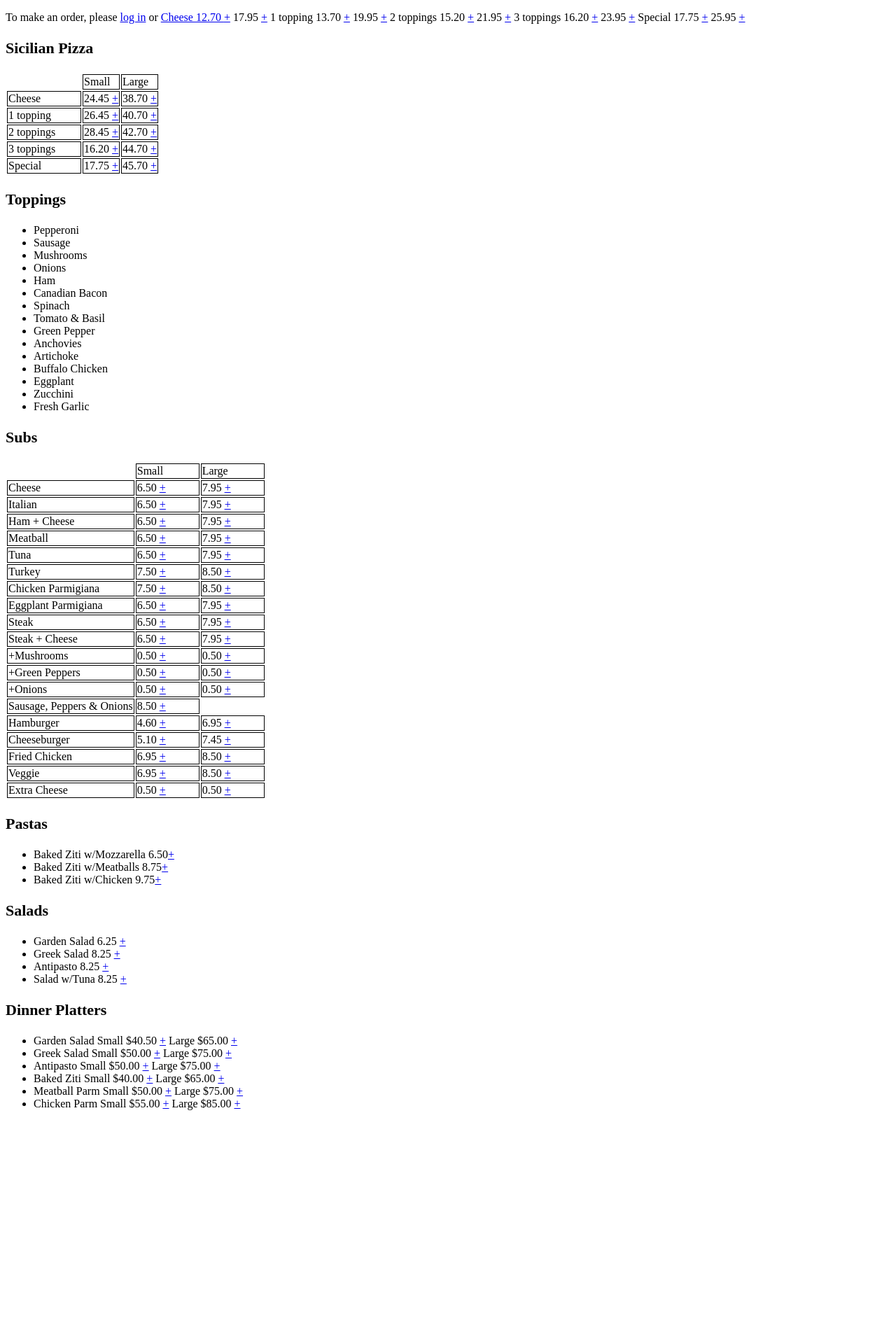
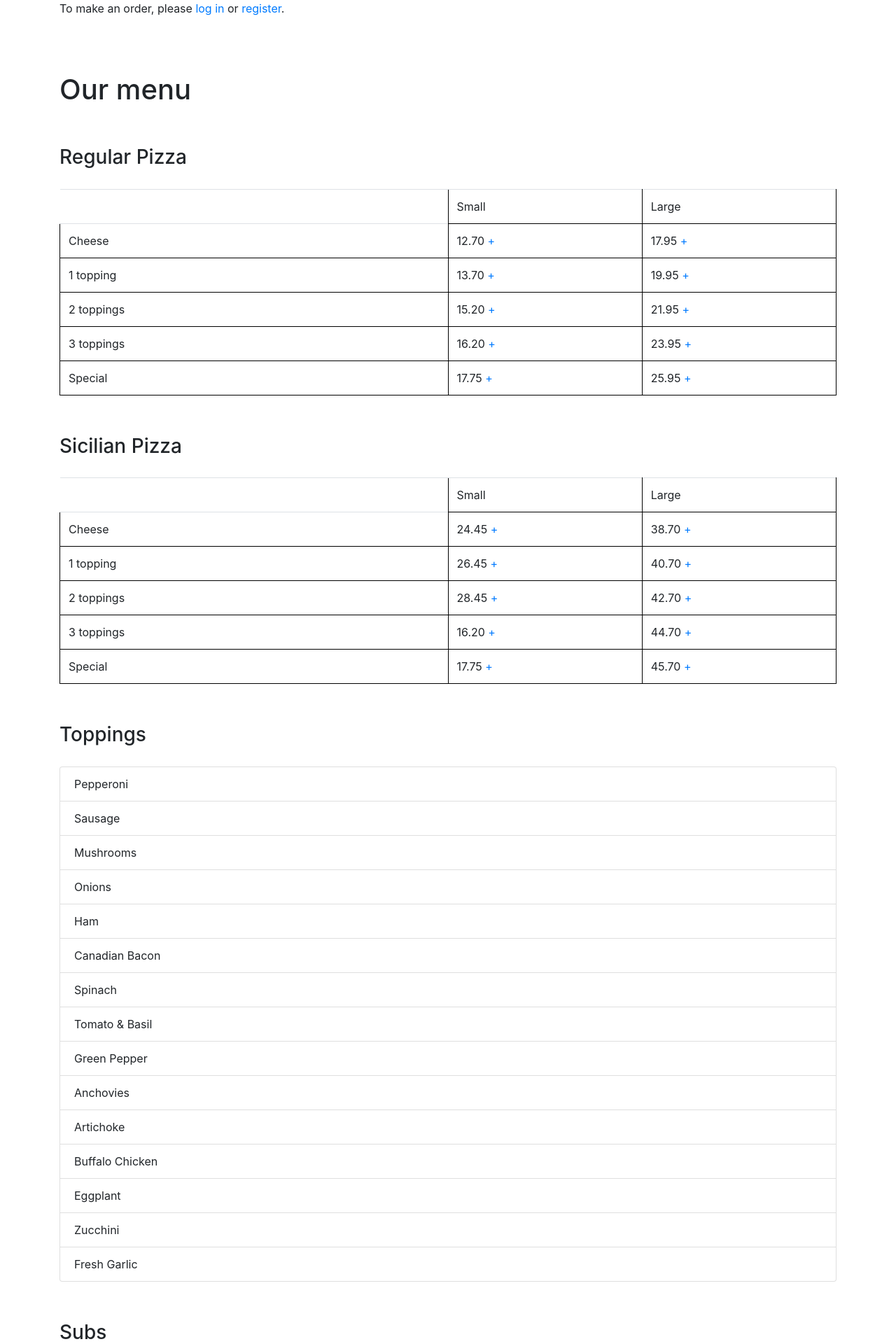
Before and after one commit to creepykedi/Django-Pizzeria, a Django app: page / in a window 1280 px wide. Shown: the top 1920 px of the page at 70% size. Before the commit the page ends 1586 px from the top, so only its background shows below. Run offline with Django 3.2, Linux system fonts and the light colour scheme; data comes from the database, SQL or seed files in the repository; both versions use the stored data as it was after the commit; some libraries are stand-ins or nearby versions.

Commit message:
add topping

```diff
--- a/orders/admin.py
+++ b/orders/admin.py
@@ -1,9 +1,10 @@
 from django.contrib import admin
 
 # Register your models here.
-from .models import Topping, Product, Order
+from .models import Topping, Product, Order, CompletedOrder
 
 
 admin.site.register(Topping)
 admin.site.register(Product)
 admin.site.register(Order)
+admin.site.register(CompletedOrder)
--- a/orders/models.py
+++ b/orders/models.py
@@ -30,15 +30,25 @@ class Order(models.Model):
     items = models.ManyToManyField(Product)
     date_ordered = models.DateTimeField(auto_now=True)
     owner = models.ForeignKey(settings.AUTH_USER_MODEL, on_delete=models.CASCADE)
+    toppingchoice = models.ForeignKey(Topping, on_delete=models.CASCADE, null=True)
     fulfilled = models.BooleanField(default=False)
 
     def __str__(self):
-        return f"{self.owner} ordered {self.items.all()} on {self.date_ordered}, fulfilled: {self.fulfilled}"
+        return f"{self.owner} ordered {self.items.first()}, {self.toppingchoice} on {self.date_ordered}," \
+               f"fulfilled: {self.fulfilled}, topping: {self.toppingchoice}"
 
     def get_order_items(self):
         ordered = str(self.items.name)
         return ordered
 
+    def clean_fulfilled(self):
+        fulfilled = Order.objects.filter(fulfilled=True)
+        for order in fulfilled:
+            order.delete()
+
+
+class CompletedOrder(models.Model):
+    order = models.ForeignKey(Order, on_delete=models.CASCADE)
 
    # def get_total(self):
   #      return sum([item.])
--- a/orders/static/orders/main.css
+++ b/orders/static/orders/main.css
@@ -2,6 +2,26 @@ td {
     border: solid 1px black;
 }
 
-h3{
-    font-size: 22px;
+h3, h1, h2 {
+    margin-top: 2em;
+    margin-bottom: 1em;
 }
+
+.logout{
+    margin-left: 42em;
+}
+
+.cart{
+    margin-top: 3em;
+    margin-bottom: 3em;
+}
+ul{
+    list-style-type:none
+}
+
+.bold{
+    font-weight: bold;
+}
+.order{
+    margin-left: 2em;
+}
--- /dev/null
+++ b/orders/static/orders/script.js
@@ -0,0 +1,5 @@
+/* When the user clicks on the button,
+toggle between hiding and showing the dropdown content */
+function myFunction() {
+  document.getElementById("myDropdown").classList.toggle("show");
+}
--- a/orders/templates/orders/base.html
+++ b/orders/templates/orders/base.html
@@ -2,9 +2,28 @@
 <html lang="en">
 <head>
     <meta charset="UTF-8">
-    <title>Title</title>
+    <meta name="viewport" content="width=device-width, initial-scale=1, shrink-to-fit=no">
+    <link rel="stylesheet" href="https://stackpath.bootstrapcdn.com/bootstrap/4.4.1/css/bootstrap.min.css" integrity="sha384-Vkoo8x4CGsO3+Hhxv8T/Q5PaXtkKtu6ug5TOeNV6gBiFeWPGFN9MuhOf23Q9Ifjh" crossorigin="anonymous">
+    {% load static %}
+        <link rel="stylesheet" type="text/css" href="{% static 'orders/main.css' %}">
+    <div class="container">
+        {% if messages %}
+            {% for message in messages %}
+                <div class="alert alert-{{ message.tags }}">{{ message }}</div>
+        {% endfor %}
+    {% endif %}
+    </div>
+    {% block head %}
+    {% endblock %}
 </head>
-<body>
 
-</body>
+<div class="container">
+    {% block body %}
+
+    {% endblock %}
+</div>
+<script src="https://code.jquery.com/jquery-3.4.1.slim.min.js" integrity="sha384-J6qa4849blE2+poT4WnyKhv5vZF5SrPo0iEjwBvKU7imGFAV0wwj1yYfoRSJoZ+n" crossorigin="anonymous"></script>
+<script src="https://cdn.jsdelivr.net/npm/popper.js@1.16.0/dist/umd/popper.min.js" integrity="sha384-Q6E9RHvbIyZFJoft+2mJbHaEWldlvI9IOYy5n3zV9zzTtmI3UksdQRVvoxMfooAo" crossorigin="anonymous"></script>
+<script src="https://stackpath.bootstrapcdn.com/bootstrap/4.4.1/js/bootstrap.min.js" integrity="sha384-wfSDF2E50Y2D1uUdj0O3uMBJnjuUD4Ih7YwaYd1iqfktj0Uod8GCExl3Og8ifwB6" crossorigin="anonymous"></script>
+
 </html>
--- a/orders/templates/orders/menu.html
+++ b/orders/templates/orders/menu.html
@@ -1,24 +1,24 @@
 <!DOCTYPE html>
+{% extends "orders/base.html" %}
 <html lang="en">
-<head>
-    <meta charset="UTF-8">
-    {% load static %}
-    <link rel="stylesheet" type="text/css" href="{% static 'orders/main.css' %}">
-    <title>Menu</title>
+<head>{% block head %}
+    <title>Menu</title> {% endblock %}
 </head>
 <body>
+{% block body %}
     {% if user.is_authenticated %}
-    <p>Welcome, {{ user.username }}. Thanks for logging in.</p> <a href="{% url "cart" %}">shopping cart</a>
-    <a href="{% url "logout" %}">Log out</a>
+        <button type="button" class="btn btn-outline-success btn-lg mt-4"><a href="{% url "cart" %}">Shopping Cart</a></button>
+        <button type="button" class="btn btn-outline-danger btn-lg logout mt-4"><a href="{% url "logout" %}">Log out</a></button>
     {% else %}
-        <p>To make an order, please <a href="{% url "login" %}">log in</a> or <a href="{% url "signup" %}register</a>.</p>
+        <p>To make an order, please <a href="{% url "login" %}">log in</a>
+        or <a href="{% url "signup" %}">register</a>.</p>
     {% endif %}
     <h1>Our menu</h1>
         <tr>
             {% for category in category %} <a>{{ category.ctg_name }} | </a> {% endfor %}
         </tr>
     <h3> Regular Pizza</h3>
-        <table>
+        <table class="table table-hover">
         <th>
             <td>Small</td> <td>Large</td>
             </th>
@@ -32,7 +32,7 @@
             {% endfor %}
         </table>
         <h3> Sicilian Pizza</h3>
-        <table>
+        <table class="table table-hover">
         <th>
             <td>Small</td> <td>Large</td>
             </th>
@@ -47,13 +47,13 @@
             {% endfor %}
         </table>
         <h3> Toppings </h3>
-            <ul>
+            <ul class="list-group list-group">
                 {% for topping in toppings %}
-                        <li>{{ topping.topping }} </li>
+                        <li class="list-group-item">{{ topping.topping }} </li>
                 {% endfor %}
         </ul>
         <h3>Subs</h3>
-            <table >
+            <table class="table table-hover table-striped">
                 <th>
                     <td>Small</td><td>Large</td>
                  </th>
@@ -69,27 +69,27 @@
                 {% endfor %}
             </table>
         <h3> Pastas </h3>
-            <ul>
+            <ul class="list-group">
                 {% for pasta in pasta %}
-                        <li>{{ pasta.type }} {{ pasta.price }}<a href="{% url 'add' pasta.id %}">+</a> </li>
+                        <li class="list-group-item">{{ pasta.type }} {{ pasta.price }}<a href="{% url 'add' pasta.id %}">+</a> </li>
                 {% endfor %}
             </ul>
         <h3> Salads </h3>
-            <ul>
+            <ul class="list-group">
                 {% for salad in salad %}
-                        <li>{{ salad.type }} {{ salad.price }} <a href="{% url 'add' salad.id %}">+</a> </li>
+                        <li class="list-group-item">{{ salad.type }} {{ salad.price }} <a href="{% url 'add' salad.id %}">+</a> </li>
                 {% endfor %}
             </ul>
-        <h3> Dinner Platters </h3>
-            <ul>
+        <h3> Dinner Platters</h3>
+            <ul class="list-group">
                 {% for platter in platter %}
                     {% if platter.size == 'S' or platter.size == 'SING' %}
-                        <li>{{ platter.type }}
+                        <li class="list-group-item">{{ platter.type }}
                           Small ${{ platter.price }} <a href="{% url 'add' platter.id %}">+</a>
                             {% elif platter.size == 'L' %}Large ${{ platter.price }} <a href="{% url 'add' platter.id %}">+</a></li>
                     {% endif %}
                 {% endfor %}
             </ul>
-
+{% endblock %}
 </body>
 </html>
--- a/orders/templates/users/login.html
+++ b/orders/templates/users/login.html
@@ -1,16 +1,26 @@
 <!DOCTYPE html>
 <html lang="en">
+{% extends "orders/base.html" %}
+{% load crispy_forms_tags %}
 <head>
-    <meta charset="UTF-8">
     <title>Login page</title>
 </head>
 <body>
+{% block body %}
     <h2>Log in</h2>
     <form method="post">
-        {% csrf_token %}
-        {{ form.as_p }}
-        <input type="submit" value="Login">
+        <div class="form-group">
+            <div class="row">
+                 <div class="col-5">
+                {% csrf_token %}
+                {{ form|crispy }}
+                 </div>
+            </div>
+                    <button type="submit" class="btn btn-success">Login</button>
+                </div>
+
     </form>
     <a href="{% url "menu" %}">Back to main page</a>
+{% endblock %}
 </body>
 </html>
--- a/orders/templates/users/logout.html
+++ b/orders/templates/users/logout.html
@@ -1,8 +1,10 @@
 <!DOCTYPE html>
+{% extends "orders/base.html" %}
 <html lang="en">
 <head>
+   {% block head %}
     <meta charset="UTF-8">
-    <title>Login page</title>
+    <title>Login page</title> {%endblock %}
 </head>
 <body>
     <h2>Logout</h2>
--- a/orders/urls.py
+++ b/orders/urls.py
@@ -6,7 +6,9 @@ from .views import (
     delete_from_cart,
     cart_view,
     clean_cart,
-    add_to_cart
+    add_to_cart,
+    fulfill_order,
+    select_topping
 )
 
 urlpatterns = [
@@ -18,4 +20,7 @@ urlpatterns = [
     path(r'^item/delete/(?P<item_id>[-\w]+)/$', delete_from_cart, name='delete_item'),
     path(r'^cart/clear', clean_cart, name='clean_cart'),
     path(r'^item/add/(?P<item_id>[-\w]+)/$', add_to_cart, name='add'),
+    path(r'^cart/$', fulfill_order, name='fulfill'),
+    path(r'^cart/(?P<topping>-<order_id>[-\w]+)/$', select_topping, name='select_topping'),
+    path("success", views.success_view, name="success")
 ]
--- a/orders/views.py
+++ b/orders/views.py
@@ -2,7 +2,7 @@ from django.contrib.auth.decorators import login_required
 from django.http import HttpResponse, HttpResponseRedirect
 from django.urls import reverse
 from django.shortcuts import render, redirect, get_object_or_404
-from .models import Topping, Product, Order
+from .models import Topping, Product, Order, CompletedOrder
 from django.db.utils import OperationalError
 from django.contrib.auth import login, logout
 from django.contrib.auth.forms import UserCreationForm, AuthenticationForm
@@ -32,6 +32,8 @@ try:
             form = UserCreationForm(request.POST)
             if form.is_valid():
                 form.save()
+                username = form.cleaned_data.get('username')
+                messages.success(request, f"Account created for {username}!")
                 # log the user in
                 return redirect('menu')
         else:
@@ -44,6 +46,7 @@ try:
             if form.is_valid():
                 user = form.get_user()
                 login(request, user)
+                messages.success(request, f"Welcome, {user}. Thanks for logging in.")
                 return redirect('menu')
         else:
             form = AuthenticationForm()
@@ -54,7 +57,8 @@ try:
         logout(request)
         return redirect("login")
 
-
+    def success_view(request):
+        return redirect("orders/success.html")
 
 except OperationalError:
     pass
@@ -66,6 +70,7 @@ def cart_view(request):
     owner = request.user.username
     orders_list = []
     total_price = []
+    order_numb = []
     item_id = []
     # if order exists
     if order:
@@ -78,15 +83,16 @@ def cart_view(request):
             # add them to the list
             orders_list.extend(product for product in user_order_items)
             total_price.extend(product.price for product in user_order_items)
+            order_numb.append(order.toppingchoice)
     # calculating cart total
     total_price = sum(total_price)
-
     context = {
         "owner": owner,
         "order": order,
         "orders_list": orders_list,
         "total_price": total_price,
-        "item_id": item_id
+        "item_id": item_id,
+        "toppings": Topping.objects.all(),
     }
     return render(request, "orders/cart.html", context)
 
@@ -113,6 +119,7 @@ def add_to_cart(request, item_id):
     newOrder.save()
     # associate this order with the product
     newOrder.items.add(product)
+    messages.success(request, f"{product} added to cart.")
     return redirect(reverse('menu'))
 
 
@@ -123,3 +130,21 @@ def clean_cart(request):
         for item in delete:
             item.delete()
     return redirect(reverse('cart'))
+
+
+def fulfill_order(request):
+    items_to_order = Order.objects.filter(owner=request.user.id, fulfilled=False)
+    if items_to_order.exists():
+        for order in items_to_order:
+            order.fulfilled = True
+            order.save()
+            CompletedOrder(order=order).save()
+    return render(request, "orders/success.html")
+
+
+def select_topping(request, topping, order_id):
+    topping = Topping.objects.filter(topping=topping).first()
+    anorder = Order.objects.filter(pk=order_id).first()
+    anorder.toppingchoice = topping
+    anorder.save()
+    return redirect(reverse('cart'))
--- a/pizza/settings.py
+++ b/pizza/settings.py
@@ -38,6 +38,7 @@ INSTALLED_APPS = [
     'django.contrib.sessions',
     'django.contrib.messages',
     'django.contrib.staticfiles',
+    'crispy_forms'
 ]
 
 MIDDLEWARE = [
@@ -119,3 +120,4 @@ USE_TZ = True
 # https://docs.djangoproject.com/en/2.0/howto/static-files/
 
 STATIC_URL = '/static/'
+CRISPY_TEMPLATE_PACK = 'bootstrap4'
```
Also changed, not shown: orders/templates/orders/cart.html (+45 -12 lines), orders/templates/orders/success.html (added, +14 -0 lines), orders/templates/users/signup.html (+8 -3 lines), db.sqlite3, orders/migrations/0020_completedorders.py (added), orders/migrations/0021_auto_20200122_2147.py (added), orders/migrations/0022_order_toppingchoice.py (added).
